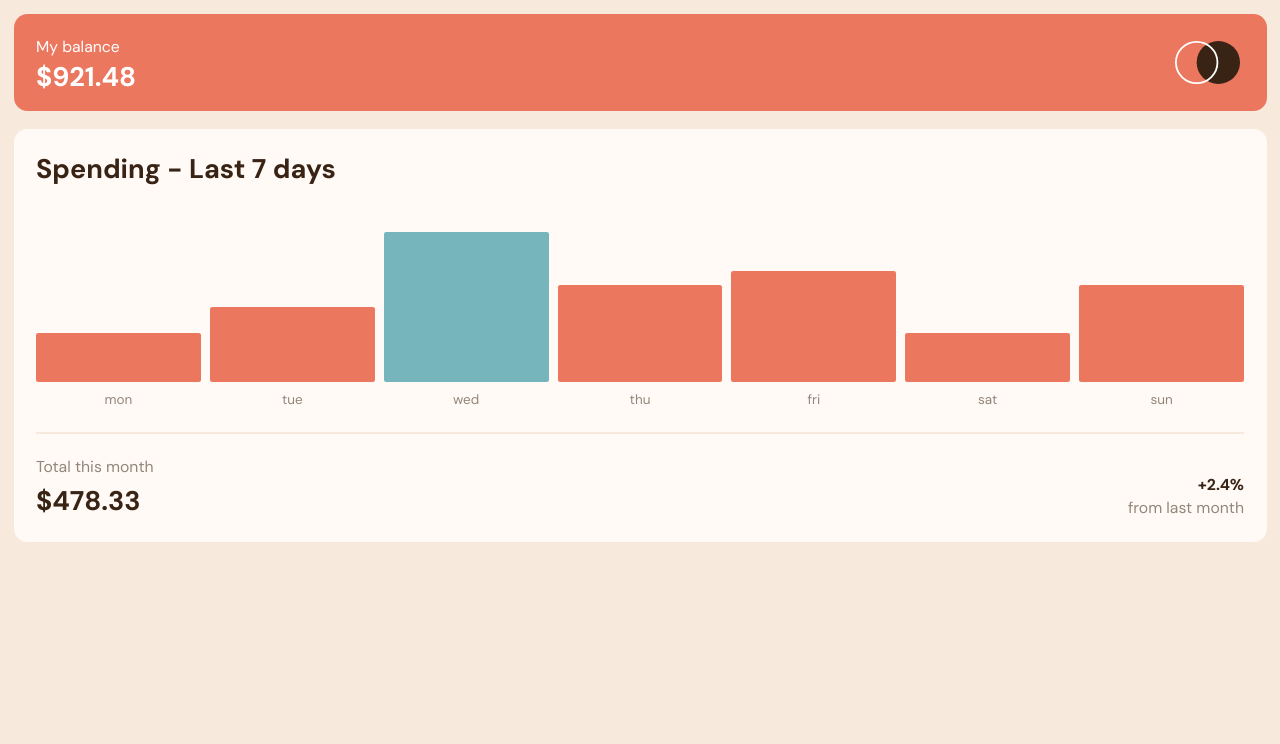
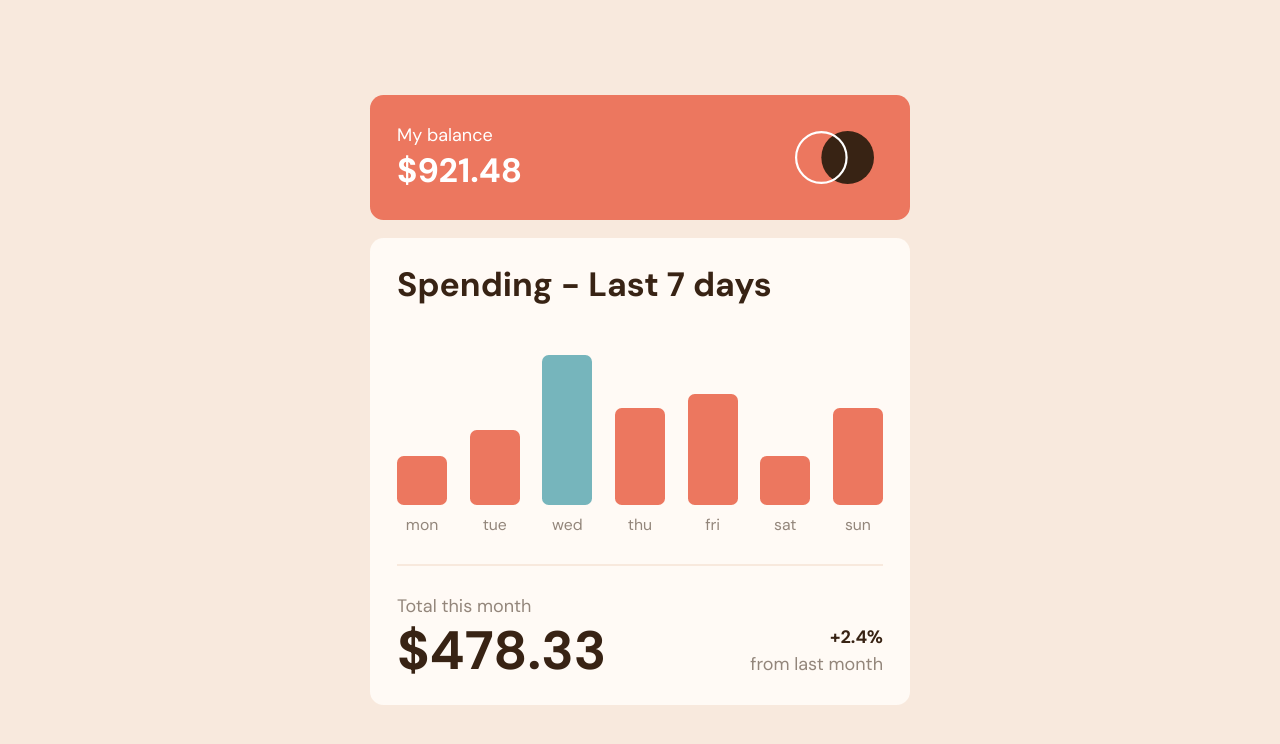
Before and after one commit to rachaelhrlm/fm-expense-chart-component, a React (Create React App) app: page / in a window 1280 px wide. Shown: the top 744 px of the page. Built offline with nearby package versions, Linux system fonts and the light colour scheme.

Commit message:
add static desktop view

```diff
--- a/public/styles/app.css
+++ b/public/styles/app.css
@@ -378,8 +378,23 @@ Ensure the default browser behavior of the `hidden` attribute.
 .h-\[150px\]{
   height: 150px;
 }
+.h-full{
+  height: 100%;
+}
+.h-24{
+  height: 6rem;
+}
+.h-12{
+  height: 3rem;
+}
 .w-full{
   width: 100%;
+}
+.w-24{
+  width: 6rem;
+}
+.w-12{
+  width: 3rem;
 }
 .grid-cols-7{
   grid-template-columns: repeat(7, minmax(0, 1fr));
@@ -390,8 +405,14 @@ Ensure the default browser behavior of the `hidden` attribute.
 .flex-col-reverse{
   flex-direction: column-reverse;
 }
+.place-content-center{
+  place-content: center;
+}
 .place-items-end{
   place-items: end;
+}
+.place-items-center{
+  place-items: center;
 }
 .justify-end{
   justify-content: flex-end;
@@ -399,11 +420,17 @@ Ensure the default browser behavior of the `hidden` attribute.
 .justify-between{
   justify-content: space-between;
 }
+.justify-items-center{
+  justify-items: center;
+}
 .gap-3{
   gap: 0.75rem;
 }
 .gap-2{
   gap: 0.5rem;
+}
+.gap-4{
+  gap: 1rem;
 }
 .space-y-1 > :not([hidden]) ~ :not([hidden]){
   --tw-space-y-reverse: 0;
@@ -521,3 +548,60 @@ Ensure the default browser behavior of the `hidden` attribute.
   --tw-text-opacity: 1;
   color: hsl(28 10% 53% / var(--tw-text-opacity));
 }
+@media (min-width: 768px){
+  .md\:h-\[125px\]{
+    height: 125px;
+  }
+  .md\:w-\[540px\]{
+    width: 540px;
+  }
+  .md\:gap-5{
+    gap: 1.25rem;
+  }
+  .md\:space-y-6 > :not([hidden]) ~ :not([hidden]){
+    --tw-space-y-reverse: 0;
+    margin-top: calc(1.5rem * calc(1 - var(--tw-space-y-reverse)));
+    margin-bottom: calc(1.5rem * var(--tw-space-y-reverse));
+  }
+  .md\:rounded-md{
+    border-radius: 0.375rem;
+  }
+  .md\:rounded-lg{
+    border-radius: 0.5rem;
+  }
+  .md\:p-5{
+    padding: 1.25rem;
+  }
+  .md\:p-3{
+    padding: 0.75rem;
+  }
+  .md\:p-4{
+    padding: 1rem;
+  }
+  .md\:p-6{
+    padding: 1.5rem;
+  }
+  .md\:p-2{
+    padding: 0.5rem;
+  }
+  .md\:text-3xl{
+    font-size: 1.875rem;
+    line-height: 2.25rem;
+  }
+  .md\:text-4xl{
+    font-size: 2.25rem;
+    line-height: 2.5rem;
+  }
+  .md\:text-5xl{
+    font-size: 3rem;
+    line-height: 1;
+  }
+  .md\:text-base{
+    font-size: 1rem;
+    line-height: 1.5rem;
+  }
+  .md\:text-sm{
+    font-size: 0.875rem;
+    line-height: 1.25rem;
+  }
+}
--- a/src/App.tsx
+++ b/src/App.tsx
@@ -2,28 +2,28 @@ import React, { FunctionComponent } from 'react';
 
 export const App: FunctionComponent = () => {
     return (
-        <main className="w-full h-screen bg-neutral-cream p-3 space-y-4">
-            <div className="w-full h-[97px] bg-primary-red rounded-xl p-5 text-white flex justify-between">
-                <section>
-                    <h1 className="text-sm">My balance</h1>
-                    <p className="text-2xl font-bold">$921.48</p>
+        <main className="w-full h-screen bg-neutral-cream p-3 flex flex-col gap-4 place-items-center place-content-center">
+            <div className="w-full h-[97px] bg-primary-red rounded-xl p-5 text-white flex justify-between md:w-[540px] md:h-[125px] md:p-6">
+                <section className="h-full grid">
+                    <h1 className="text-sm md:text-base">My balance</h1>
+                    <p className="text-2xl font-bold md:text-3xl">$921.48</p>
                 </section>
-                <img className="p-1" src={`${process.env.PUBLIC_URL}/images/logo.svg`} alt="logo" />
+                <img className="p-1 md:p-2" src={`${process.env.PUBLIC_URL}/images/logo.svg`} alt="logo" />
             </div>
 
-            <div className="w-full bg-neutral-orange rounded-xl p-5 space-y-5">
-                <h1 className="text-2xl font-bold">Spending - Last 7 days</h1>
+            <div className="w-full bg-neutral-orange rounded-xl p-5 space-y-5 md:w-[540px] md:p-6 md:space-y-6">
+                <h1 className="text-2xl font-bold md:text-3xl">Spending - Last 7 days</h1>
                 <div className="space-y-2 pt-5">
-                    <div className="grid grid-cols-7 gap-2 h-[150px] place-items-end">
-                        <div className="w-full bg-primary-red rounded-sm" style={{ height: '33%' }}></div>
-                        <div className="w-full bg-primary-red rounded-sm" style={{ height: '50%' }}></div>
-                        <div className="w-full bg-primary-cyan rounded-sm" style={{ height: '100%' }}></div>
-                        <div className="w-full bg-primary-red rounded-sm" style={{ height: '65%' }}></div>
-                        <div className="w-full bg-primary-red rounded-sm" style={{ height: '74%' }}></div>
-                        <div className="w-full bg-primary-red rounded-sm" style={{ height: '33%' }}></div>
-                        <div className="w-full bg-primary-red rounded-sm" style={{ height: '65%' }}></div>
+                    <div className="grid grid-cols-7 gap-2 h-[150px] place-items-end md:gap-5">
+                        <div className="w-full bg-primary-red rounded-sm md:rounded-md" style={{ height: '33%' }}></div>
+                        <div className="w-full bg-primary-red rounded-sm md:rounded-md" style={{ height: '50%' }}></div>
+                        <div className="w-full bg-primary-cyan rounded-sm md:rounded-md" style={{ height: '100%' }}></div>
+                        <div className="w-full bg-primary-red rounded-sm md:rounded-md" style={{ height: '65%' }}></div>
+                        <div className="w-full bg-primary-red rounded-sm md:rounded-md" style={{ height: '74%' }}></div>
+                        <div className="w-full bg-primary-red rounded-sm md:rounded-md" style={{ height: '33%' }}></div>
+                        <div className="w-full bg-primary-red rounded-sm md:rounded-md" style={{ height: '65%' }}></div>
                     </div>
-                    <div className="grid grid-cols-7 gap-2 text-center text-neutral-brown text-xs">
+                    <div className="grid grid-cols-7 gap-2 text-center text-neutral-brown text-xs md:gap-5 md:text-sm">
                         <p>mon</p>
                         <p>tue</p>
                         <p>wed</p>
@@ -36,10 +36,10 @@ export const App: FunctionComponent = () => {
                 <hr className="border-neutral-cream border" />
                 <div className="flex justify-between">
                     <section className="space-y-1">
-                        <h1 className="text-neutral-brown text-sm">Total this month</h1>
-                        <p className="text-2xl font-bold">$478.33</p>
+                        <h1 className="text-neutral-brown text-sm md:text-base">Total this month</h1>
+                        <p className="text-2xl font-bold md:text-5xl">$478.33</p>
                     </section>
-                    <section className="text-sm text-right flex flex-col justify-end">
+                    <section className="text-sm text-right flex flex-col justify-end md:text-base">
                         <p className="font-bold">+2.4%</p>
                         <h1 className="text-neutral-brown">from last month</h1>
                     </section>
```
